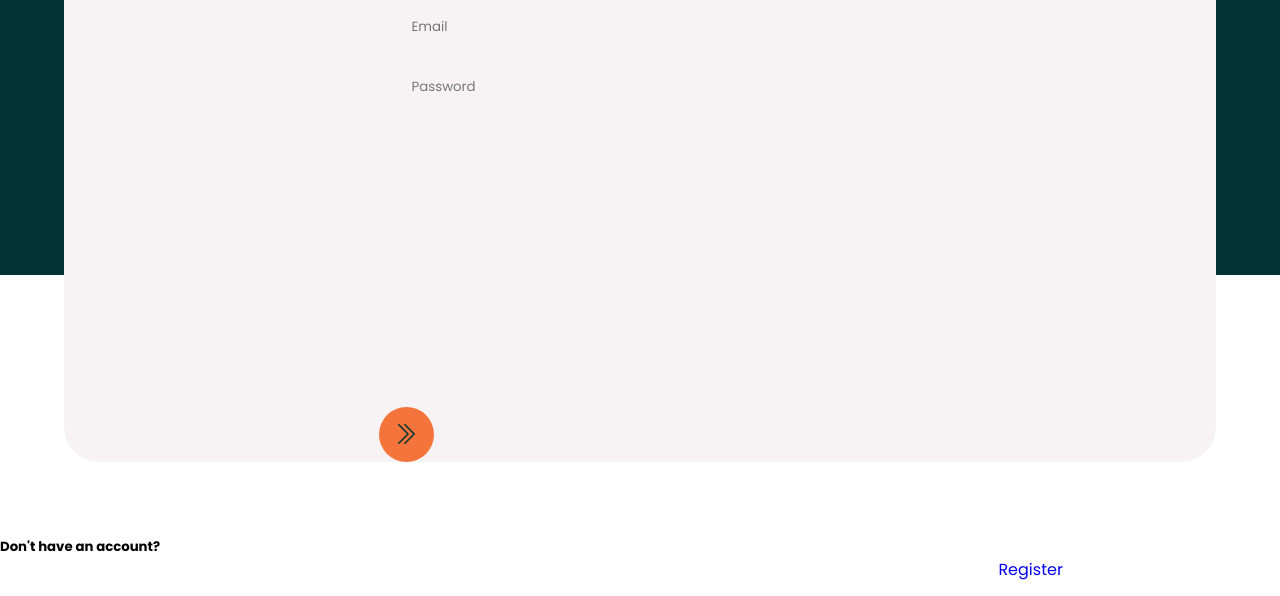
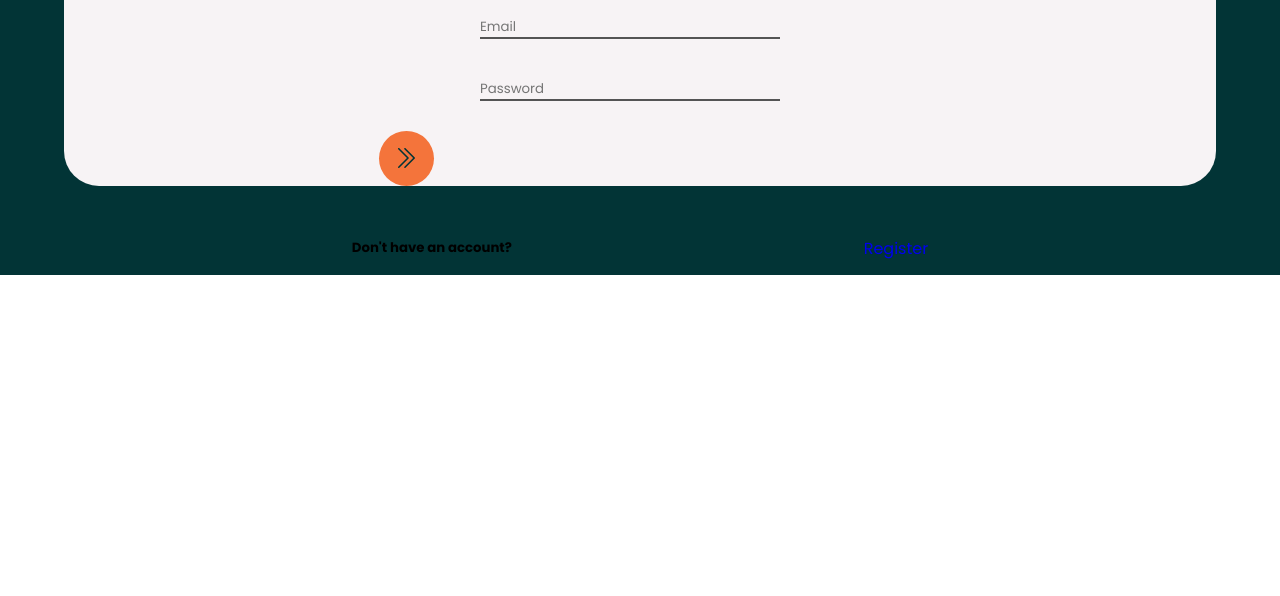
Before and after one commit to SHAY2407/Deshatan, a plain HTML site: page html/main/login.html in a window 1280 px wide. Shown: the part 217-813 px from the top of the page. Drawn offline with Linux system fonts and the light colour scheme.

Commit message:
Updated underlines

```diff
--- a/css/main/login.css
+++ b/css/main/login.css
@@ -38,21 +38,25 @@
  border-radius: 95%;
  display: inline-block;
  margin-left: 315px;
-margin-top: 310px;
+margin-top: 30px;
 
 
 }
 .email{
   background: #F7F3F5;
   margin-top: 20px;
-  margin-left: -200px;
-  border: 0px solid;
+  margin-left: -20px;
+  border-width: 0 0 2px;
+  border-color: black;
+  width: 300px;
 }
 .password {
   background: #F7F3F5;
-  margin-left: -200px;
+  margin-left: -20px;
   margin-top: 40px;
-  border: 0px solid;
+  border-width: 0 0 2px;
+  border-color: black;
+  width: 300px;
 }
 .text2{
  text-align: center;
@@ -60,17 +64,8 @@ margin-top: 310px;
   margin-top: 5%;
 
 }
-.Account{
-margin-top: 2%;
-margin-left: 15%;
-}
-.text3{
-  margin-left: 78%;
-  margin-bottom: 14px;
-}
-.text4{
-  margin-top: 75px;
-}
+
+
 .arrow{
   margin-top: 7px;
   margin-left: 9px;
@@ -81,3 +76,10 @@ margin-left: 15%;
   flex-direction: column;
   justify-content: center;
 }
+.ABC{
+  display: flex;
+  align-items: center;
+  flex-direction: row;
+  justify-content: space-evenly;
+  margin-top: 50px;
+}
```
